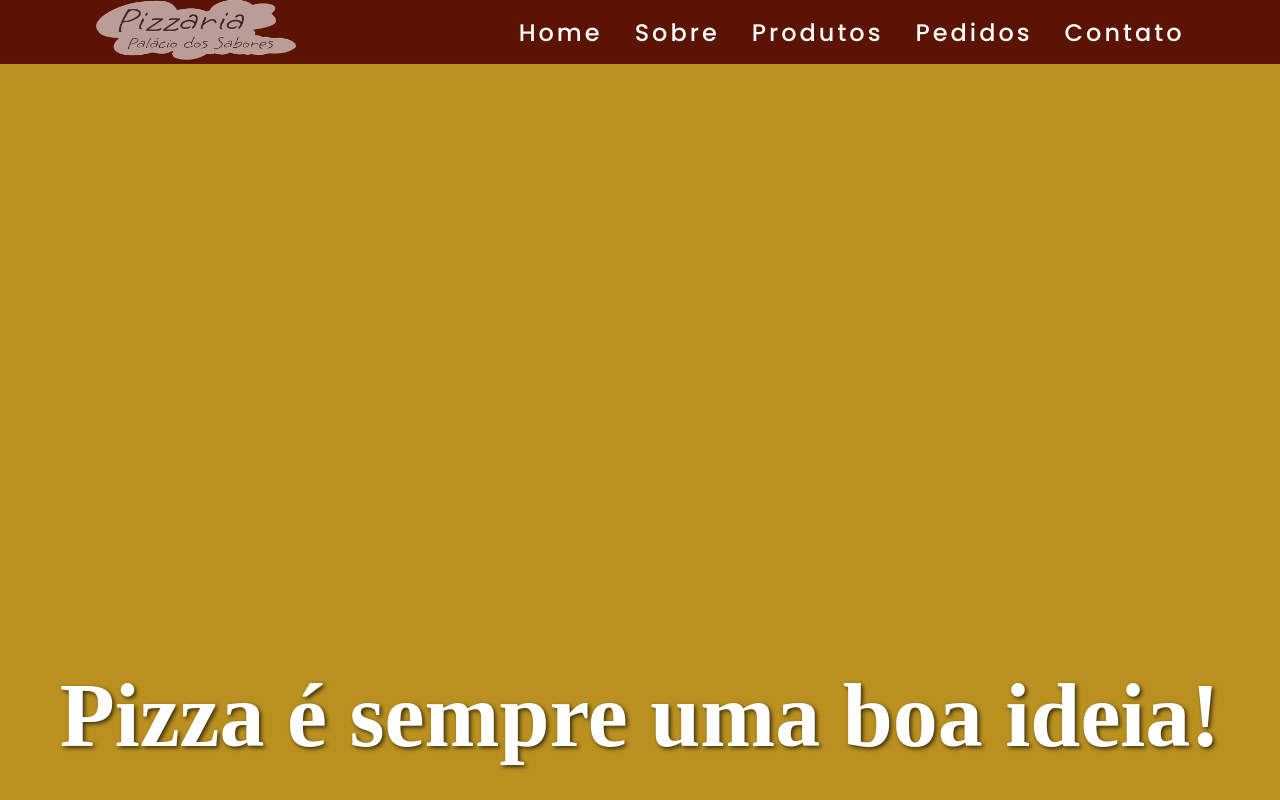
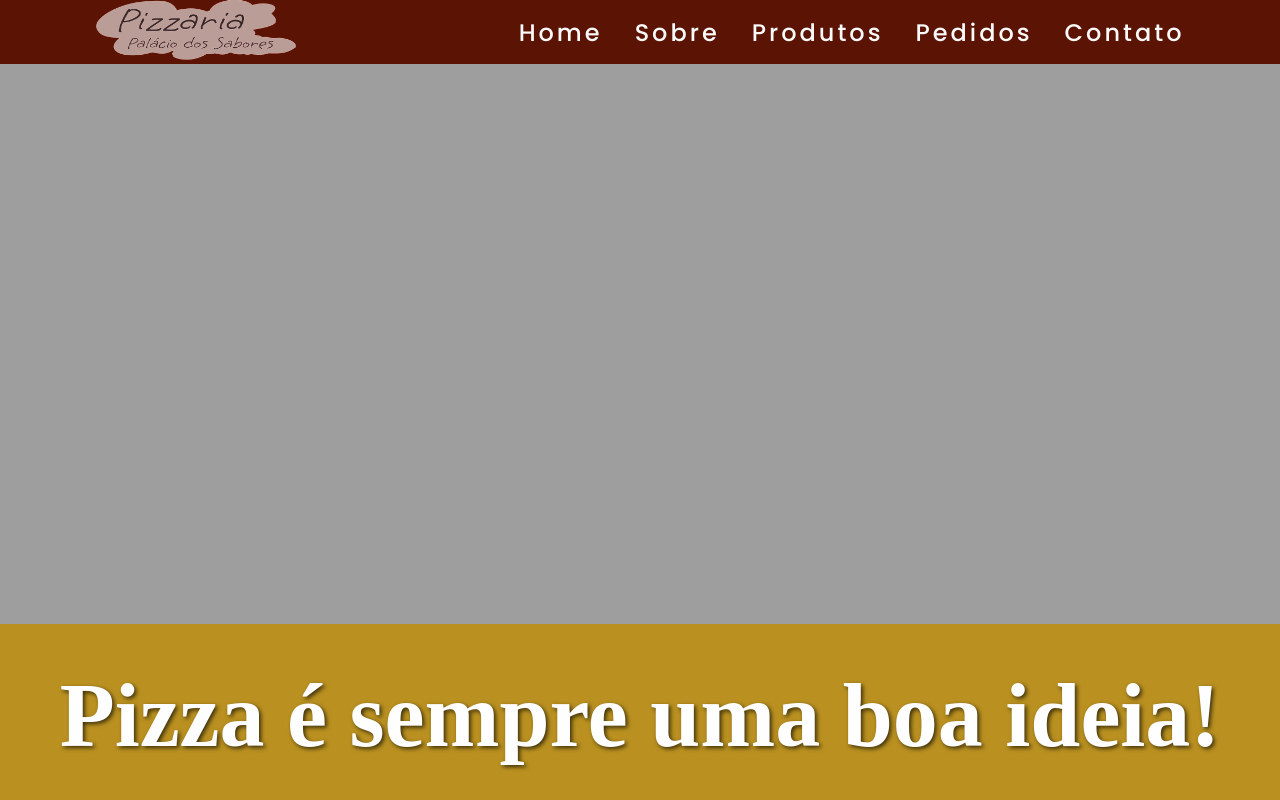
Before and after one commit to Danyelaalmeida18/cardapio-pizzaria, a plain HTML site: page index.html in a window 1280 px wide. Shown: the top 800 px of the page. Drawn offline with Linux system fonts and the light colour scheme; the site is published under a folder, as on GitHub Pages, so addresses that start at the root find nothing; a script that the page names is missing; a web font is replaced by a local one.

Commit message:
estilos.css
imagem

```diff
--- a/css/estilos.css
+++ b/css/estilos.css
@@ -32,7 +32,7 @@ nav {
 }
 
 main {
-    background: url("/img/fundo.jpg") no-repeat
+    background: url("../img/fundo.jpg") no-repeat
     center center;
     background-size: cover;
     height: 70vh;
```
